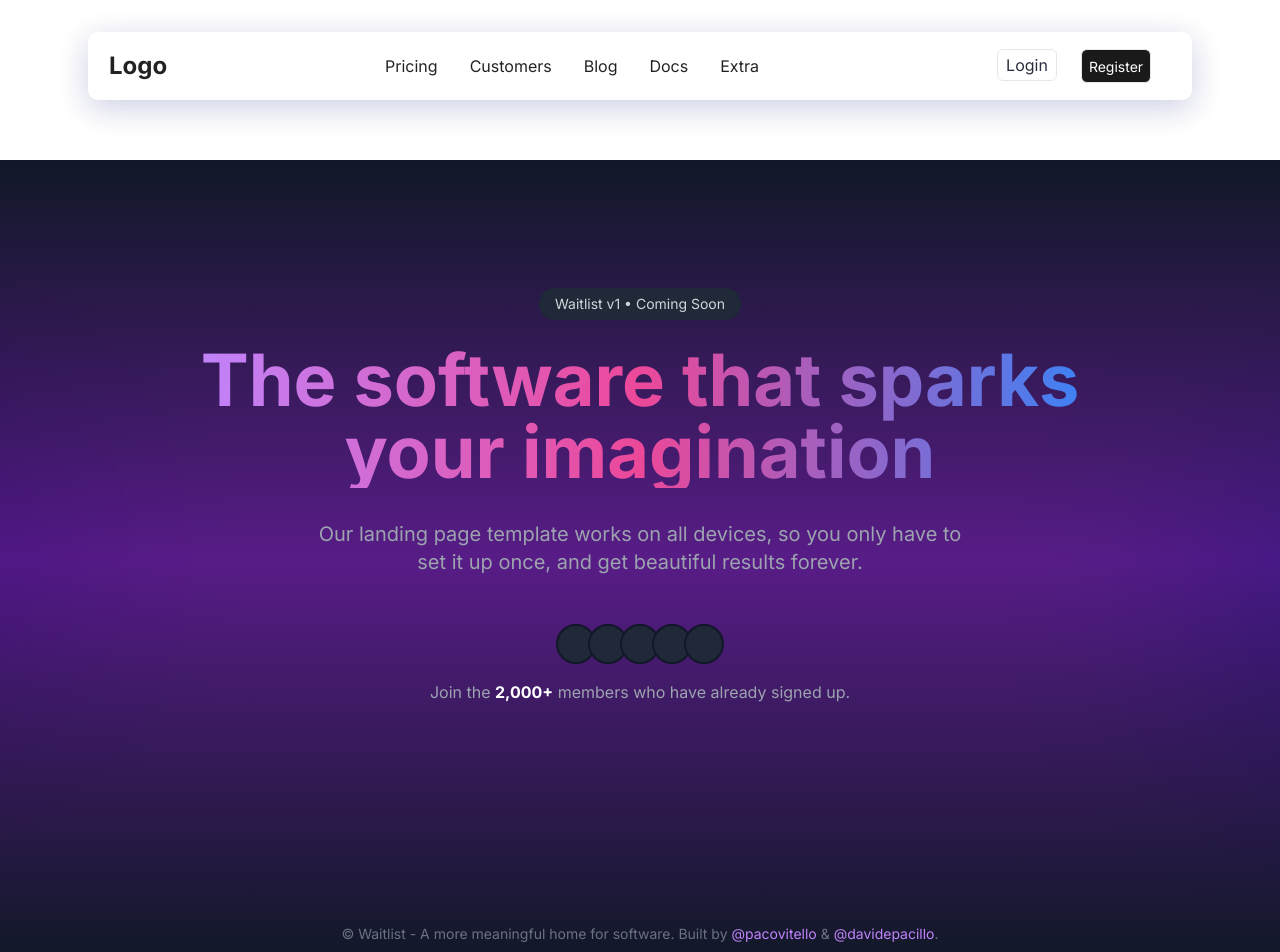
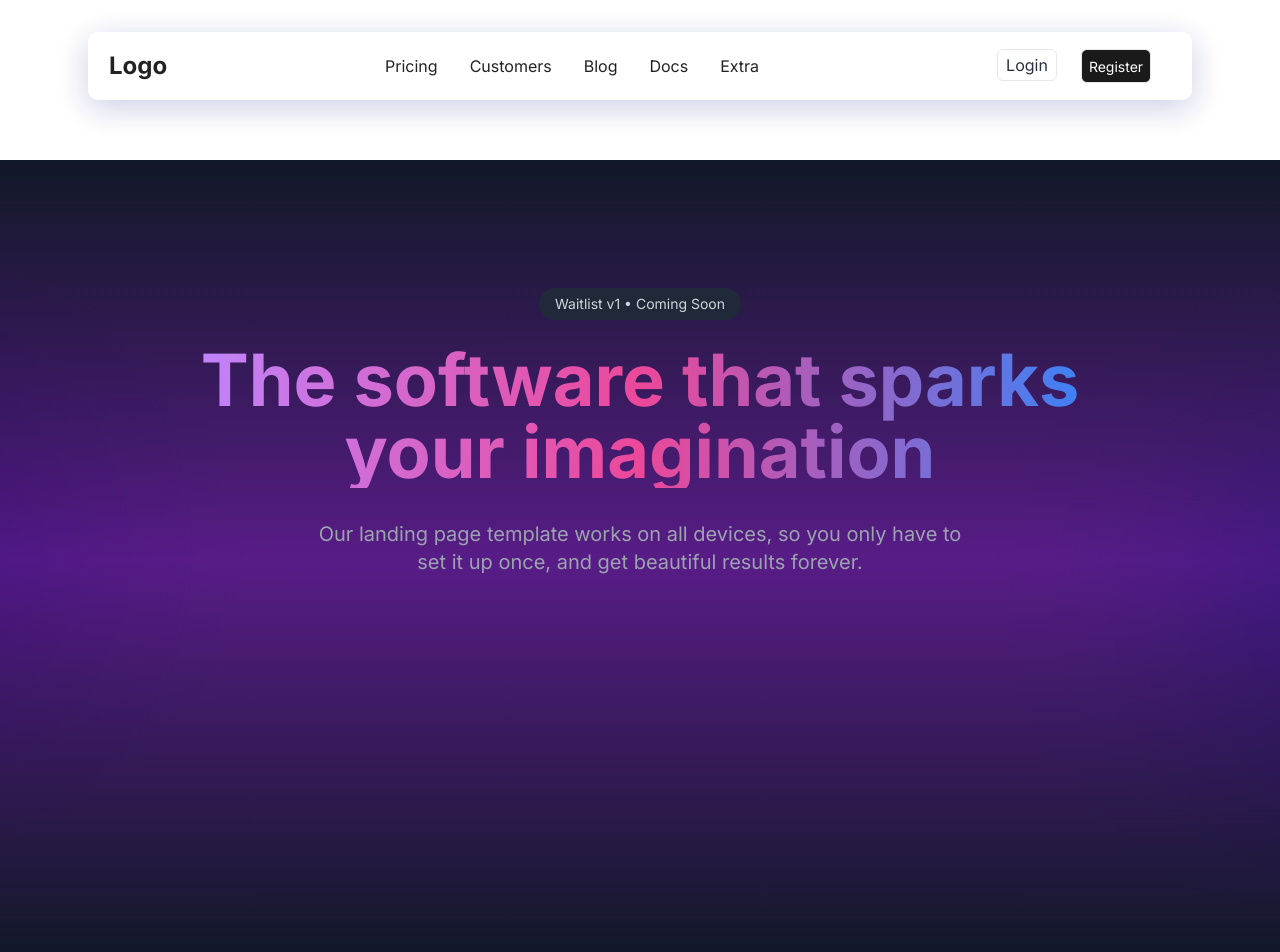
Before and after one commit to The-Dev-Hive/Talent-Trove-Client, a Next.js app: page / in a window 1280 px wide. Shown: the top 952 px of the page. Built offline with nearby package versions, Linux system fonts and the light colour scheme.

Commit message:
created basic homepage infrastructure

```diff
--- a/next.config.mjs
+++ b/next.config.mjs
@@ -5,6 +5,7 @@ const nextConfig = {
       { hostname: 'images.unsplash.com', protocol: 'https' },
       { hostname: 'i.postimg.cc', protocol: 'https' },
       { hostname: 'i.pravatar.cc', protocol: 'https' },
+      { hostname: 'xsgames.co', protocol: 'https' },
     ],
   },
 };
--- a/src/components/homepage/hero.tsx
+++ b/src/components/homepage/hero.tsx
@@ -1,5 +1,4 @@
 import NeonGlow from '@/components/homepage/NeonGlow';
-import MemberAvatars from '@/components/homepage/MembersWithAvatar';
 
 export function Hero() {
   return (
@@ -20,21 +19,7 @@ export function Hero() {
             Our landing page template works on all devices, so you only have to
             set it up once, and get beautiful results forever.
           </p>
-
-          <MemberAvatars />
         </div>
-      </div>
-
-      <div className="absolute bottom-4 left-0 right-0 text-center text-gray-500 text-sm">
-        © Waitlist - A more meaningful home for software. Built by{' '}
-        <a href="#" className="text-purple-400 hover:text-purple-300">
-          @pacovitello
-        </a>{' '}
-        &{' '}
-        <a href="#" className="text-purple-400 hover:text-purple-300">
-          @davidepacillo
-        </a>
-        .
       </div>
     </div>
   );
```
Also changed, not shown: src/data/demoUsers.tsx (added, +32 -0 lines).
